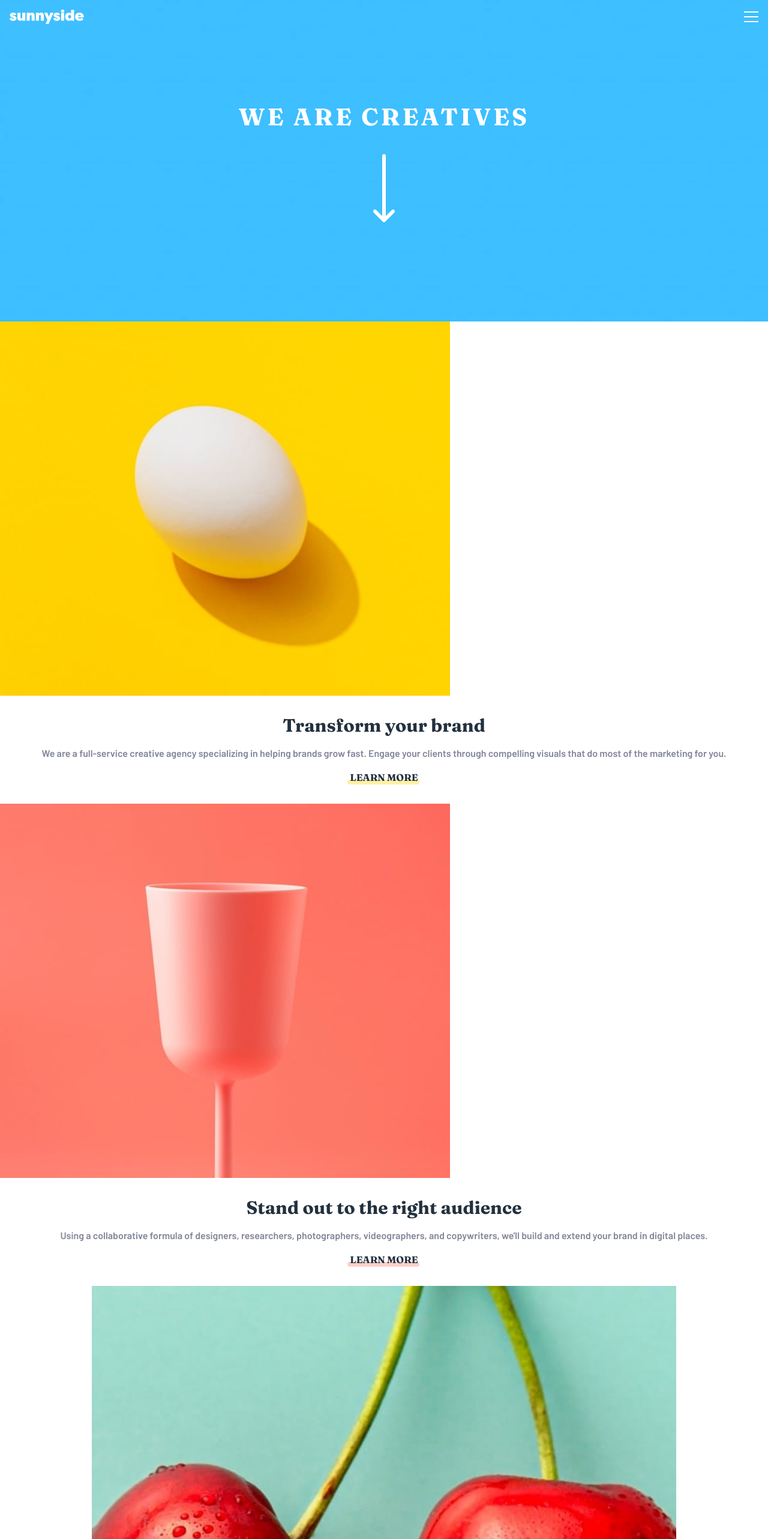
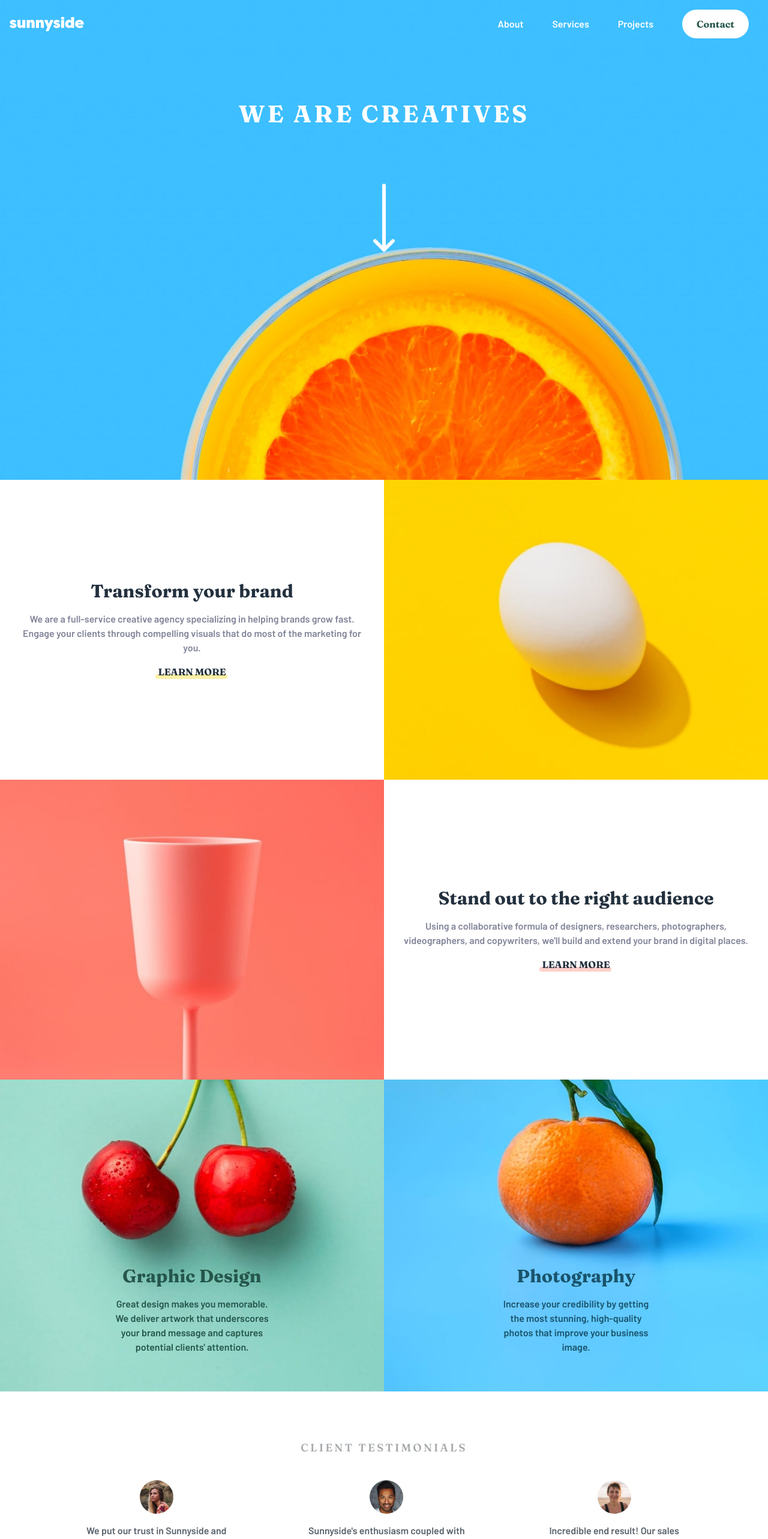
Before and after one commit to Farfan16/agency-landing-page, a React (Vite) app: page / in a window 1280 px wide. Shown: the top 2566 px of the page at 60% size. Built offline with nearby package versions, Linux system fonts and the light colour scheme.

Commit message:
add responsive design and active state

```diff
--- a/src/sections/Fifth.jsx
+++ b/src/sections/Fifth.jsx
@@ -3,6 +3,10 @@
 import mobileOrange from "../assets/images/mobile/image-gallery-orange.jpg";
 import mobileCone from "../assets/images/mobile/image-gallery-cone.jpg";
 import mobileSugar from "../assets/images/mobile/image-gallery-sugar-cubes.jpg";
+import desktopMilk from "../assets/images/desktop/image-gallery-milkbottles.jpg";
+import desktopOrange from "../assets/images/desktop/image-gallery-orange.jpg";
+import desktopCone from "../assets/images/desktop/image-gallery-cone.jpg";
+import desktopSugar from "../assets/images/desktop/image-gallery-sugarcubes.jpg";
 
 const Fifth = () => {
   return (
@@ -10,20 +14,44 @@
       <div className="row">
         <img
           src={mobileMilk}
-          className="w-1/2 h-1/2"
+          className="w-1/2 h-1/2 md:hidden"
+          alt="Picture of milk bottles"
+        />
+        <img
+          src={desktopMilk}
+          className="w-1/2 h-1/2 hidden md:block"
           alt="Picture of milk bottles"
         />
         <img
           src={mobileOrange}
-          className="w-1/2 h-1/2"
+          className="w-1/2 h-1/2 md:hidden"
+          alt="Picture of orange"
+        />
+        <img
+          src={desktopOrange}
+          className="w-1/2 h-1/2 hidden md:block"
           alt="Picture of orange"
         />
       </div>
       <div className="row">
-        <img src={mobileCone} className="w-1/2 h-1/2" alt="Picture of cone" />
+        <img
+          src={mobileCone}
+          className="w-1/2 h-1/2 md:hidden"
+          alt="Picture of cone"
+        />
+        <img
+          src={desktopCone}
+          className="w-1/2 h-1/2 hidden md:block"
+          alt="Picture of cone"
+        />
         <img
           src={mobileSugar}
-          className="w-1/2 h-1/2"
+          className="w-1/2 h-1/2 md:hidden"
+          alt="Picture of sugar cubes"
+        />
+        <img
+          src={desktopSugar}
+          className="w-1/2 h-1/2 hidden md:block"
           alt="Picture of sugar cubes"
         />
       </div>
--- a/src/sections/First.jsx
+++ b/src/sections/First.jsx
@@ -1,11 +1,15 @@
-import egg from "../assets/images/mobile/image-transform.jpg";
+import eggMobile from "../assets/images/mobile/image-transform.jpg";
+import eggDesktop from "../assets/images/desktop/image-transform.jpg";
 import "./_style.css";
 
 const First = () => {
   return (
     <section className="first">
-      <div className="egg">
-        <img src={egg} alt="egg image" />
+      <div className="egg md:hidden">
+        <img src={eggMobile} alt="egg image" />
+      </div>
+      <div className="egg md:block hidden">
+        <img src={eggDesktop} alt="egg image" />
       </div>
       <div className="content">
         <h2>Transform your brand</h2>
--- a/src/sections/Fourth.jsx
+++ b/src/sections/Fourth.jsx
@@ -33,6 +33,7 @@
   return (
     <section className="fourth">
       <h2>Client Testimonials</h2>
+      <div className="client-container">
         {clients.map((client) => {
           return (
             <div className="client" key={client.id}>
@@ -47,6 +48,7 @@
             </div>
           );
         })}
+      </div>
     </section>
   );
 };
--- a/src/sections/Header.jsx
+++ b/src/sections/Header.jsx
@@ -5,11 +5,16 @@
 import hamburgerAlt from "../assets/images/icon-hamburger-green.svg";
 
 const Header = () => {
-  let [scrolled, setScrolled] = useState(0);
+  const [active, setActive] = useState(false);
+  const [scrolled, setScrolled] = useState(0);
   const handleScroll = () => {
     let position = window.scrollY;
     setScrolled(position);
   };
+
+  // const handleActive = () => {
+
+  // }
 
   useEffect(() => {
     window.addEventListener("scroll", handleScroll);
@@ -18,10 +23,29 @@
     };
   }, []);
   return (
-    <section className={scrolled <= 0 ? "header" : "header scrolled"}>
+    <header className={scrolled <= 0 ? "header" : "header scrolled"}>
       <img src={scrolled <= 0 ? sunnyside : sunnysideAlt} alt="Logo" />
-      <img src={scrolled <= 0 ? hamburger : hamburgerAlt} alt="hamburger" />
-    </section>
+      <img
+        src={scrolled <= 0 ? hamburger : hamburgerAlt}
+        alt="hamburger"
+        className={active ? "opacity-30 md:hidden" : "md:hidden"}
+        onClick={() => setActive(!active)}
+      />
+      {active && (
+        <div className="active-navigation pointy">
+          <a href="#">About</a>
+          <a href="#">Services</a>
+          <a href="#">Projects</a>
+          <button>Contact</button>
+        </div>
+      )}
+      <div className={scrolled <= 0 ? "navigation" : "navigation scrolled"}>
+        <a href="#">About</a>
+        <a href="#">Services</a>
+        <a href="#">Projects</a>
+        <button>Contact</button>
+      </div>
+    </header>
   );
 };
 
--- a/src/sections/Hero.jsx
+++ b/src/sections/Hero.jsx
@@ -4,11 +4,11 @@
 
 const Hero = () => {
   return (
-    <section className="hero">
+    <section className="hero relative -z-10">
       <div className="title">
         <h1>We Are Creatives</h1>
       </div>
-      <div className="arrow">
+      <div className="animate-bounce z-10 relative">
         <img src={arrow} alt="down arrow icon" />
       </div>
     </section>
--- a/src/sections/Second.jsx
+++ b/src/sections/Second.jsx
@@ -1,11 +1,15 @@
-import cup from "../assets/images/mobile/image-stand-out.jpg";
+import cupMobile from "../assets/images/mobile/image-stand-out.jpg";
+import cupDesktop from "../assets/images/desktop/image-stand-out.jpg";
 import "./_style.css";
 
 const Second = () => {
   return (
     <section className="second">
-      <div className="cup">
-        <img src={cup} alt="cup image" />
+      <div className="cup md:hidden">
+        <img src={cupMobile} alt="cup image" />
+      </div>
+      <div className="cup md:block hidden">
+        <img src={cupDesktop} alt="cup image" />
       </div>
       <div className="content">
         <h2>Stand out to the right audience</h2>
--- a/src/sections/_style.css
+++ b/src/sections/_style.css
@@ -9,6 +9,36 @@
   transition-colors;
 }
 
+.active-navigation {
+  @apply absolute
+  bg-white
+  flex
+  flex-col
+  justify-center
+  items-center
+  text-center
+  gap-5
+  top-16
+  left-5
+  w-[90%]
+  p-10
+  z-10;
+}
+
+.active-navigation a {
+  @apply text-Grayish-blue;
+}
+
+.active-navigation button {
+  @apply bg-Yellow
+  py-3
+  px-6
+  rounded-full
+  font-Fraunces
+  font-bold
+  text-Dark-desaturated-cyan;
+}
+
 .scrolled {
   @apply bg-White
   transition-colors;
@@ -16,6 +46,41 @@
 
 .scrolled img {
   @apply transition;
+}
+
+.navigation {
+  @apply hidden
+  md:flex
+  flex-row
+  items-center
+  gap-12
+  px-4;
+}
+
+.navigation a {
+  @apply text-White
+  hover:text-Dark-desaturated-cyan;
+}
+
+.navigation button {
+  @apply bg-white
+  py-3
+  px-6
+  rounded-full
+  text-Dark-desaturated-cyan
+  font-Fraunces
+  font-bold
+  hover:text-White
+  hover:bg-opacity-20;
+}
+
+.navigation.scrolled a {
+  @apply text-Dark-desaturated-cyan;
+}
+
+.navigation.scrolled button {
+  @apply bg-Yellow
+  text-White;
 }
 
 .hero {
@@ -29,7 +94,12 @@
   p-4
   min-h-[33.5rem]
   w-full
-  gap-8;
+  gap-8
+  md:bg-[url('../assets/images/desktop/image-header.jpg')]
+  md:min-h-[50rem]
+  md:justify-start
+  md:pt-40
+  md:gap-28;
 }
 
 .title {
@@ -53,12 +123,40 @@
     w-full
     h-full
     justify-center
-    items-center;
+    items-center
+    md:flex-row;
+}
+
+.first {
+  @apply md:flex-row-reverse
+  md:h-[500px];
+}
+
+.second {
+  @apply md:h-[500px];
+}
+
+.third {
+  @apply md:h-[520px];
+}
+
+.fourth,
+.footer {
+  @apply md:flex-col;
 }
 
 .egg,
 .cup {
-  @apply w-full;
+  @apply w-full
+  h-full
+  md:w-1/2;
+}
+
+.egg img,
+.cup img {
+  @apply object-cover
+  w-full
+  h-full;
 }
 
 .content {
@@ -70,7 +168,10 @@
     text-Dark-grayish-blue
     bg-White
     p-8
-    gap-4;
+    gap-4
+    h-full
+    w-full
+    md:w-1/2;
 }
 
 .content h2 {
@@ -125,7 +226,11 @@
   pt-[100%]
   pb-14
   gap-4
-  h-full;
+  h-full
+  w-full
+  md:pt-[20%]
+  md:pb-2
+  md:px-48;
 }
 
 .graphic h3,
@@ -139,14 +244,16 @@
   @apply bg-[url('../assets/images/mobile/image-graphic-design.jpg')]
   bg-no-repeat
   bg-cover
-  text-Dark-desaturated-cyan;
+  text-Dark-desaturated-cyan
+  md:bg-[url('../assets/images/desktop/image-graphic-design.jpg')];
 }
 
 .photography {
   @apply bg-[url('../assets/images/mobile/image-photography.jpg')]
   bg-no-repeat
   bg-cover
-  text-Dark-blue;
+  text-Dark-blue
+  md:bg-[url('../assets/images/desktop/image-photography.jpg')];
 }
 
 .fourth {
@@ -165,6 +272,15 @@
   font-semibold;
 }
 
+.client-container {
+  @apply flex
+  flex-col
+  gap-10
+  md:flex-row
+  md:px-14
+  md:gap-2;
+}
+
 .client {
   @apply flex
   flex-col
@@ -172,7 +288,8 @@
   items-center
   text-Very-dark-grayish-blue
   text-center
-  gap-4;
+  gap-4
+  md:px-14;
 }
 
 .client h4 {
@@ -208,15 +325,25 @@
   flex
   flex-row
   justify-between
-  items-center;
+  items-center
+  md:justify-center
+  md:gap-16;
 }
 
 .links a {
   @apply text-Dark-desaturated-cyan
-  opacity-50;
+  opacity-50
+  hover:text-white
+  hover:opacity-100;
 }
 
 .socials {
   @apply justify-evenly
-  px-4;
+  px-4
+  md:justify-center
+  md:gap-6;
 }
+
+.socials path {
+  @apply hover:fill-white;
+}
```
Also changed, not shown: src/sections/Footer.jsx (+34 -14 lines). Lines whose indentation alone changed are shown as unchanged.
